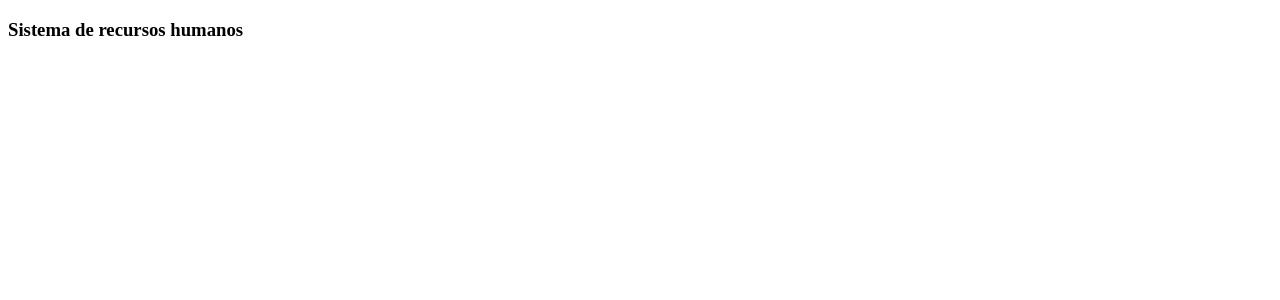
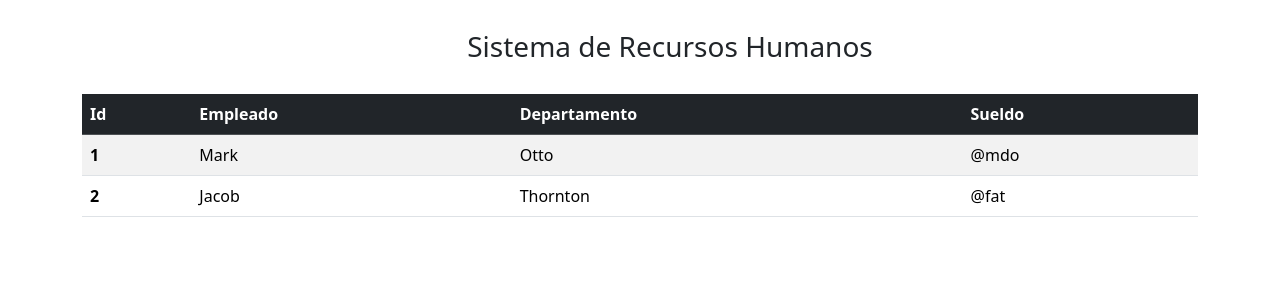
Before and after one commit to RLucasLeo/crud_empleados_react, a React (Vite) app: page / in a window 1280 px wide. Shown: the top 300 px of the page. Built offline with nearby package versions, Linux system fonts and the light colour scheme; no server answers.

Commit message:
ruta para empleados agregada

```diff
--- a/package.json
+++ b/package.json
@@ -10,6 +10,7 @@
     "preview": "vite preview"
   },
   "dependencies": {
+    "axios": "^1.7.6",
     "bootstrap": "^5.3.3",
     "react": "^18.3.1",
     "react-dom": "^18.3.1"
--- a/src/App.jsx
+++ b/src/App.jsx
@@ -1,9 +1,10 @@
+import 'bootstrap/dist/css/bootstrap.min.css';
+import ListadoEmpleados from './empleados/ListadoEmpleados';
+
 function App() {
 
   return (
-    <div>
-      <h3>Sistema de recursos humanos</h3>
-    </div>
+    <ListadoEmpleados></ListadoEmpleados>
   );
 }
 
```
Also changed, not shown: 1 other file (tests, documents, lock files or other folders).
